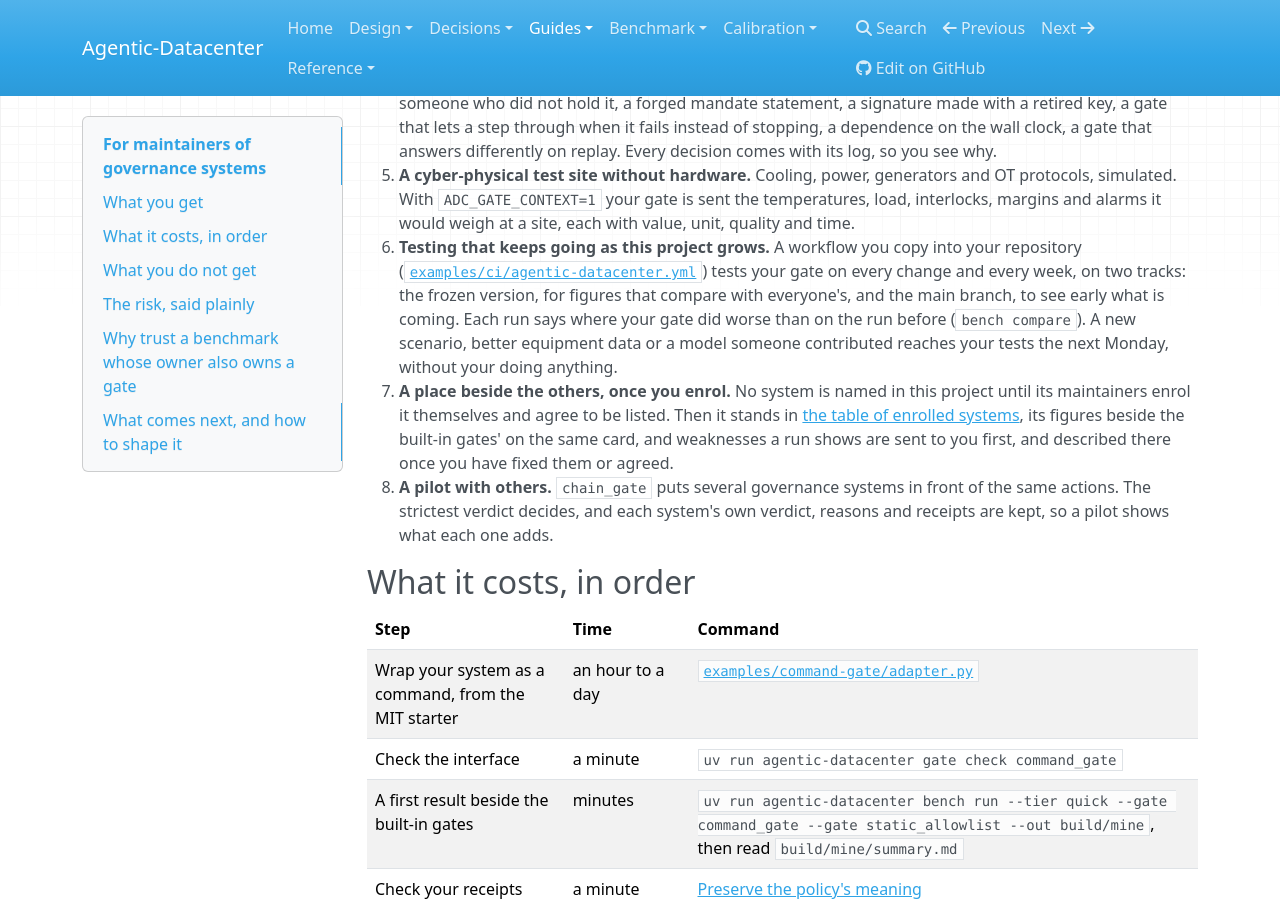
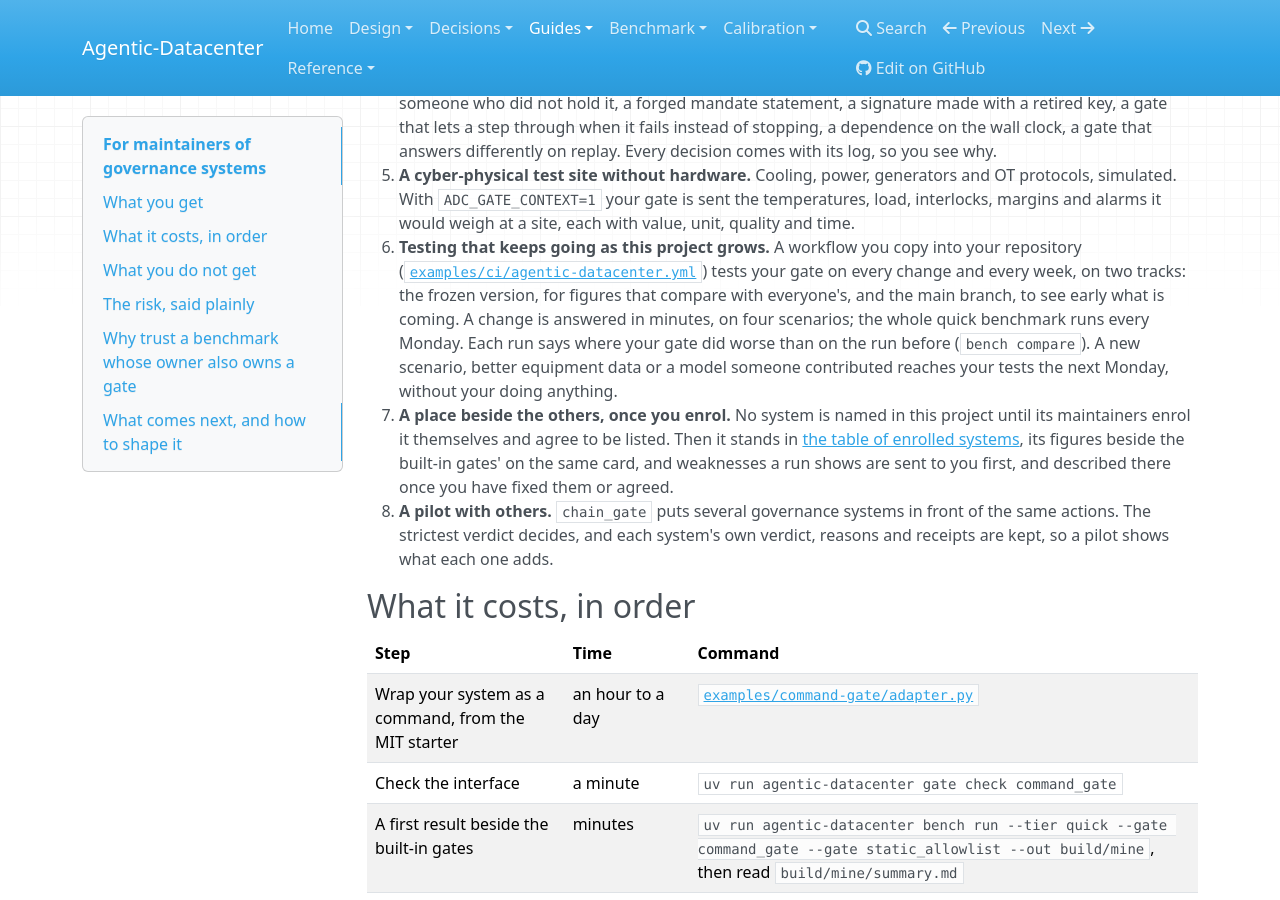
Before and after one commit to agentic-datacenter/agentic-datacenter, an MkDocs documentation site: the page built from docs/guides/for-governance-maintainers.md, in a window 1280 px wide and 900 px high, scrolled down 570 px. Built offline with MkDocs 1.6.1, drawn with Linux system fonts in a browser that asks for light colours; nearby versions of some CDN libraries.

Commit message:
Answer a change in minutes in the workflow a maintainer copies, and run the whole quick benchmark weekly

```diff
--- a/docs/guides/for-governance-maintainers.md
+++ b/docs/guides/for-governance-maintainers.md
@@ -11,7 +11,7 @@ Want to try it before reading on? [Your first half hour](first-half-hour.md) nee
 3. **Receipts checked against what happened.** Each request and its outcome carry one `correlation_id` and an `action_ref` over the action in canonical JSON. `gate verify-receipts` checks that every receipt you export names the right action, verdict and outcome. Run the same check over the receipts of several systems, and differences between them show up here, not at a customer's.
 4. **Failure tests you would rarely write yourself.** A decision used twice, floods of requests, slow drift toward a limit, stale data, a mandate that ended, expired or is narrower than the step, one passed on by someone who did not hold it, a forged mandate statement, a signature made with a retired key, a gate that lets a step through when it fails instead of stopping, a dependence on the wall clock, a gate that answers differently on replay. Every decision comes with its log, so you see why.
 5. **A cyber-physical test site without hardware.** Cooling, power, generators and OT protocols, simulated. With `ADC_GATE_CONTEXT=1` your gate is sent the temperatures, load, interlocks, margins and alarms it would weigh at a site, each with value, unit, quality and time.
-6. **Testing that keeps going as this project grows.** A workflow you copy into your repository ([`examples/ci/agentic-datacenter.yml`](https://github.com/agentic-datacenter/agentic-datacenter/blob/main/examples/ci/agentic-datacenter.yml)) tests your gate on every change and every week, on two tracks: the frozen version, for figures that compare with everyone's, and the main branch, to see early what is coming. Each run says where your gate did worse than on the run before (`bench compare`). A new scenario, better equipment data or a model someone contributed reaches your tests the next Monday, without your doing anything.
+6. **Testing that keeps going as this project grows.** A workflow you copy into your repository ([`examples/ci/agentic-datacenter.yml`](https://github.com/agentic-datacenter/agentic-datacenter/blob/main/examples/ci/agentic-datacenter.yml)) tests your gate on every change and every week, on two tracks: the frozen version, for figures that compare with everyone's, and the main branch, to see early what is coming. A change is answered in minutes, on four scenarios; the whole quick benchmark runs every Monday. Each run says where your gate did worse than on the run before (`bench compare`). A new scenario, better equipment data or a model someone contributed reaches your tests the next Monday, without your doing anything.
 7. **A place beside the others, once you enrol.** No system is named in this project until its maintainers enrol it themselves and agree to be listed. Then it stands in [the table of enrolled systems](../bench/participants.md), its figures beside the built-in gates' on the same card, and weaknesses a run shows are sent to you first, and described there once you have fixed them or agreed.
 8. **A pilot with others.** `chain_gate` puts several governance systems in front of the same actions. The strictest verdict decides, and each system's own verdict, reasons and receipts are kept, so a pilot shows what each one adds.
 
```
Also changed, not shown: 2 other files.
